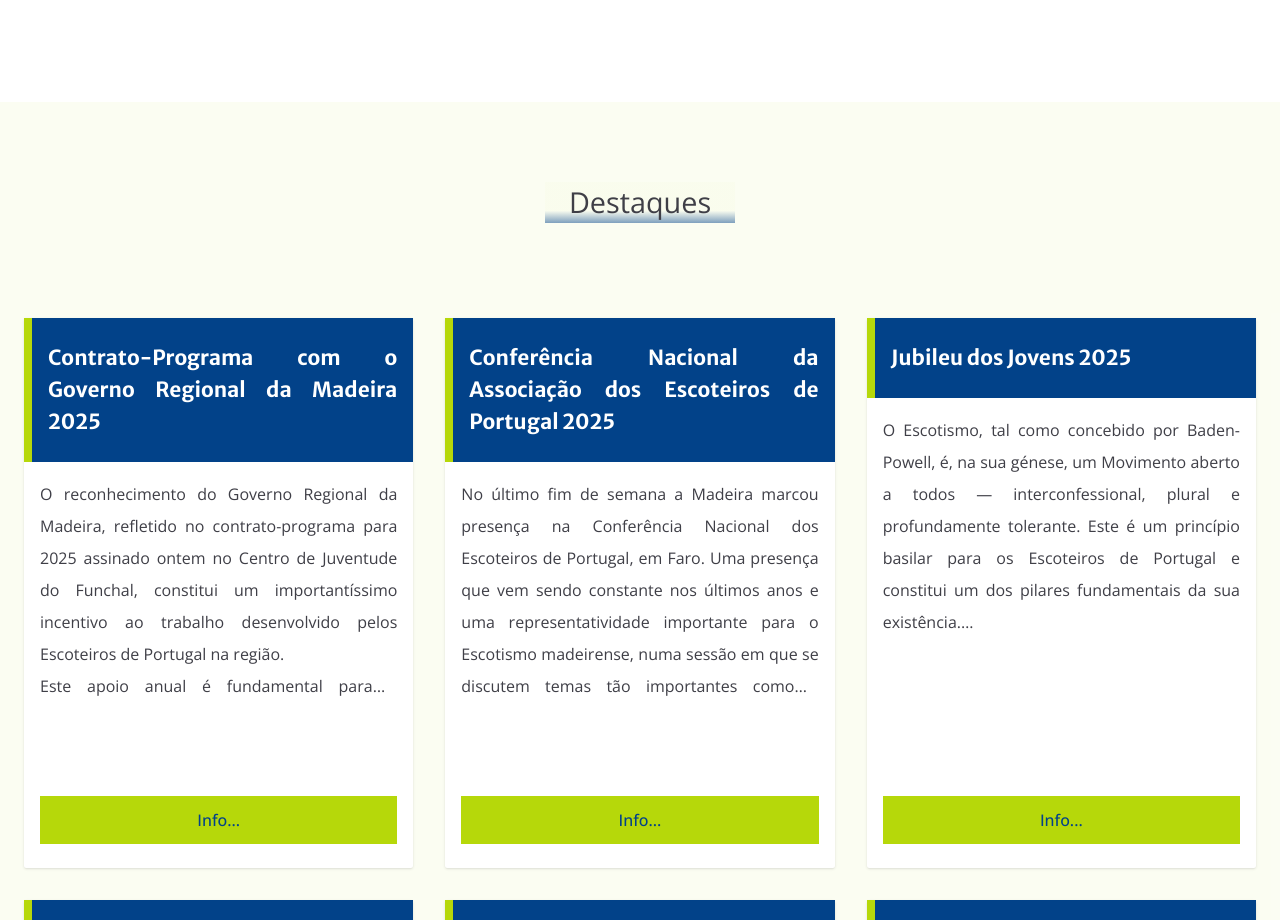
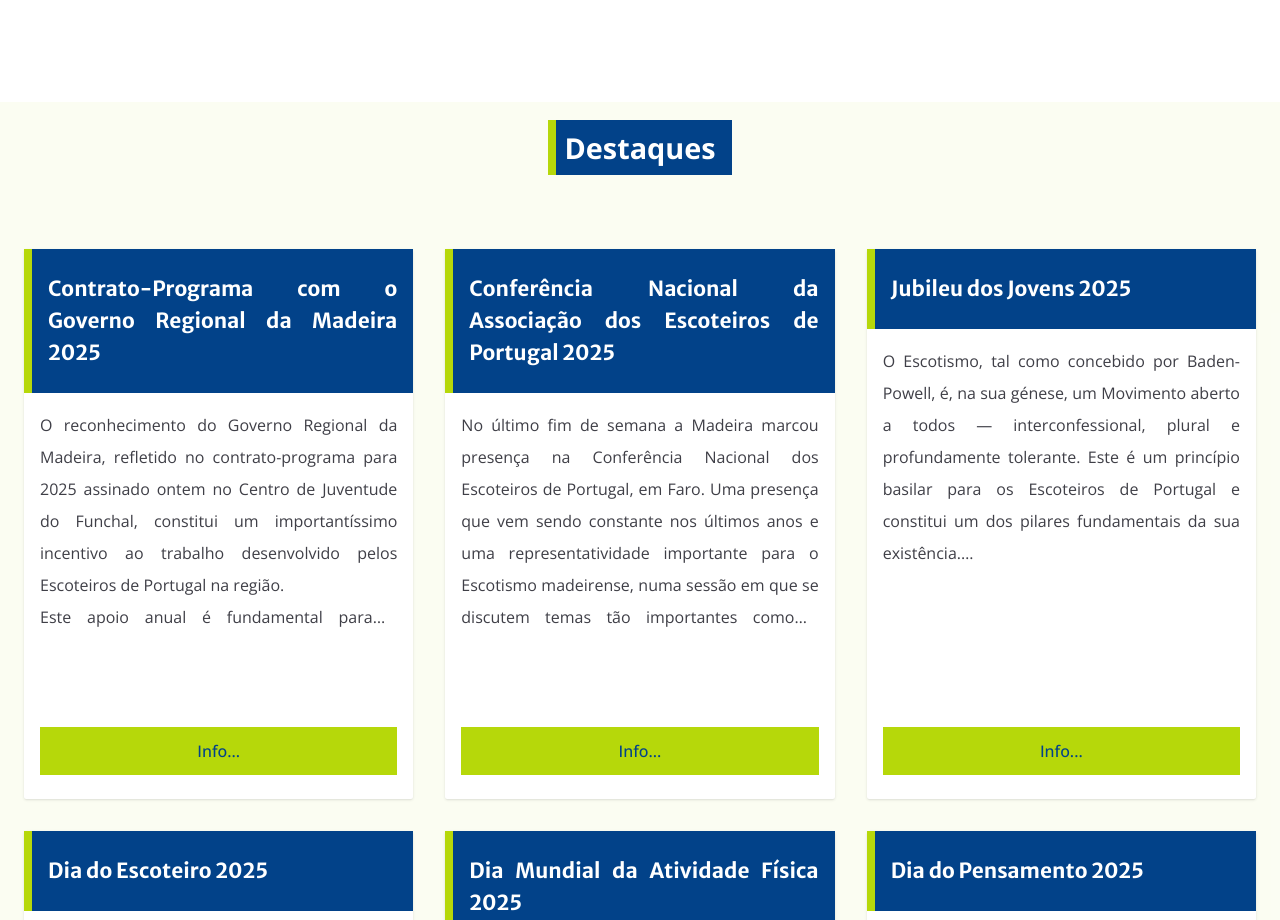
Before and after one commit to Bruno-Franco/regiao-madeira, a Next.js app: page / in a window 1280 px wide. Shown: the part 1720-2640 px from the top of the page. Built offline with nearby package versions, Linux system fonts and the light colour scheme.

Commit message:
front pronto

```diff
--- a/src/components/destaques-components/destaques-components.tsx
+++ b/src/components/destaques-components/destaques-components.tsx
@@ -12,9 +12,9 @@
   return (
     <section className="p-6  text-justify text-base/7  mx-auto text-zinc-700 pb-28 bg-verde-scout/5 sm:text-base/8">
       <div>
-        <h2 className="text-center mb-25 mt-15">
-          {' '}
-          <span className="bg-linear-to-b from-verde-scout/2  from-70% to-azul-scout/50 to-100% pb-0.5 px-6">
+        <h2 className="sm:text-base/normal text-center mb-20">
+          {/* <span className="bg-linear-to-b from-white from-70% to-azul-scout/50 to-100% pb-0.5 px-6"> */}
+          <span className="bg-azul-scout text-white pl-2 pr-4 py-2 font-bold border-l-8 border-verde-scout">
             Destaques
           </span>
         </h2>
```
